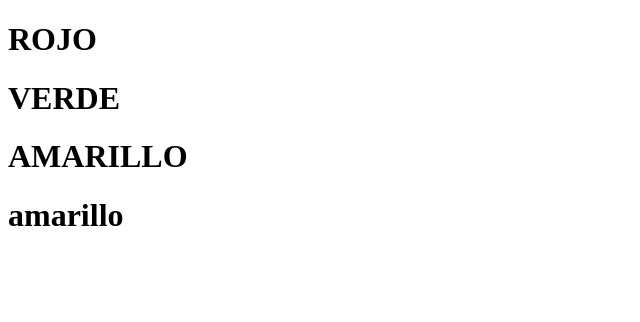
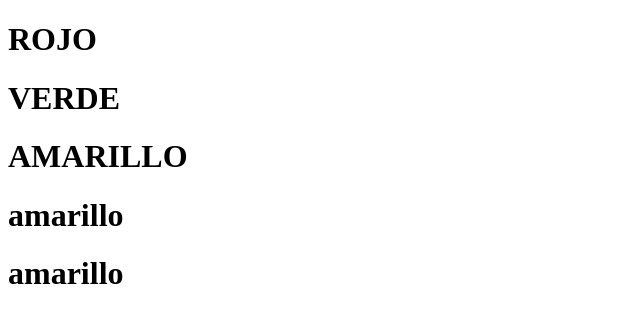
Before and after one commit to armasmontse/prueba-git-colaborativo, a plain HTML site: page index.html in a window 1280 px wide. Shown: the whole page, without its empty margins (0-640 px from the left). Drawn offline with Linux system fonts and the light colour scheme.

Commit message:
conflictos

```diff
--- a/index.html
+++ b/index.html
@@ -22,5 +22,8 @@
 		<div class="montse">
 			<h1>amarillo</h1>
 		</div>
+		<div class="montse">
+			<h1>amarillo</h1>
+		</div>
 	</body>
 </html>
```
